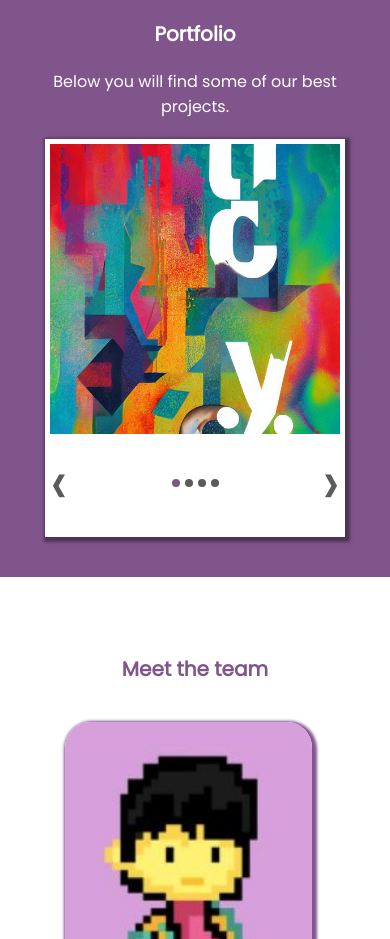
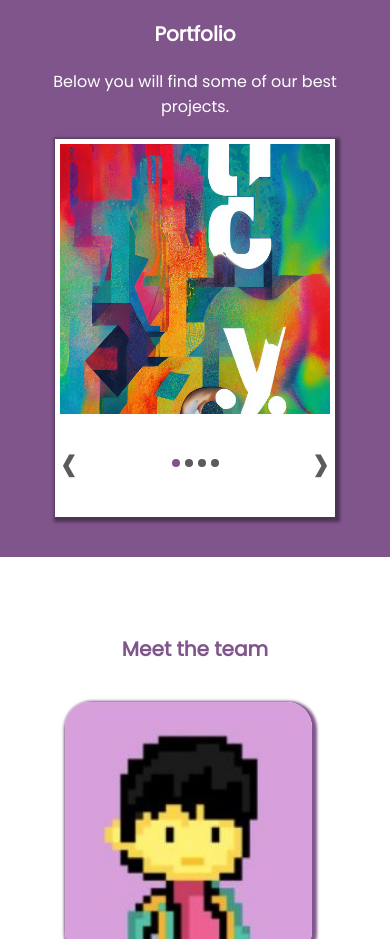
Before and after one commit to fac26/iman-derek-project-1, a plain HTML site: page index.html in a window 390 px wide. Shown: the part 1240-2179 px from the top of the page. Drawn offline with Linux system fonts and the light colour scheme.

Commit message:
fix images overflowing from img carousel
relates #35

```diff
--- a/style.css
+++ b/style.css
@@ -462,11 +462,20 @@
 }
 @media all and (max-width: 550px){
     .image-carousel {
-        max-width: 300px;
+        max-width: 400px;
     }
     .images {
-        width: calc(300px - 10px);
-        height: calc(300px - 10px);
+        width: calc(400px - 10px);
+        height: calc(400px - 10px);
+    }
+}
+@media all and (max-width: 420px){
+    .image-carousel {
+        max-width: 280px;
+    }
+    .images {
+        width: calc(280px - 10px);
+        height: calc(280px - 10px);
     }
 }
 .slides {
```
